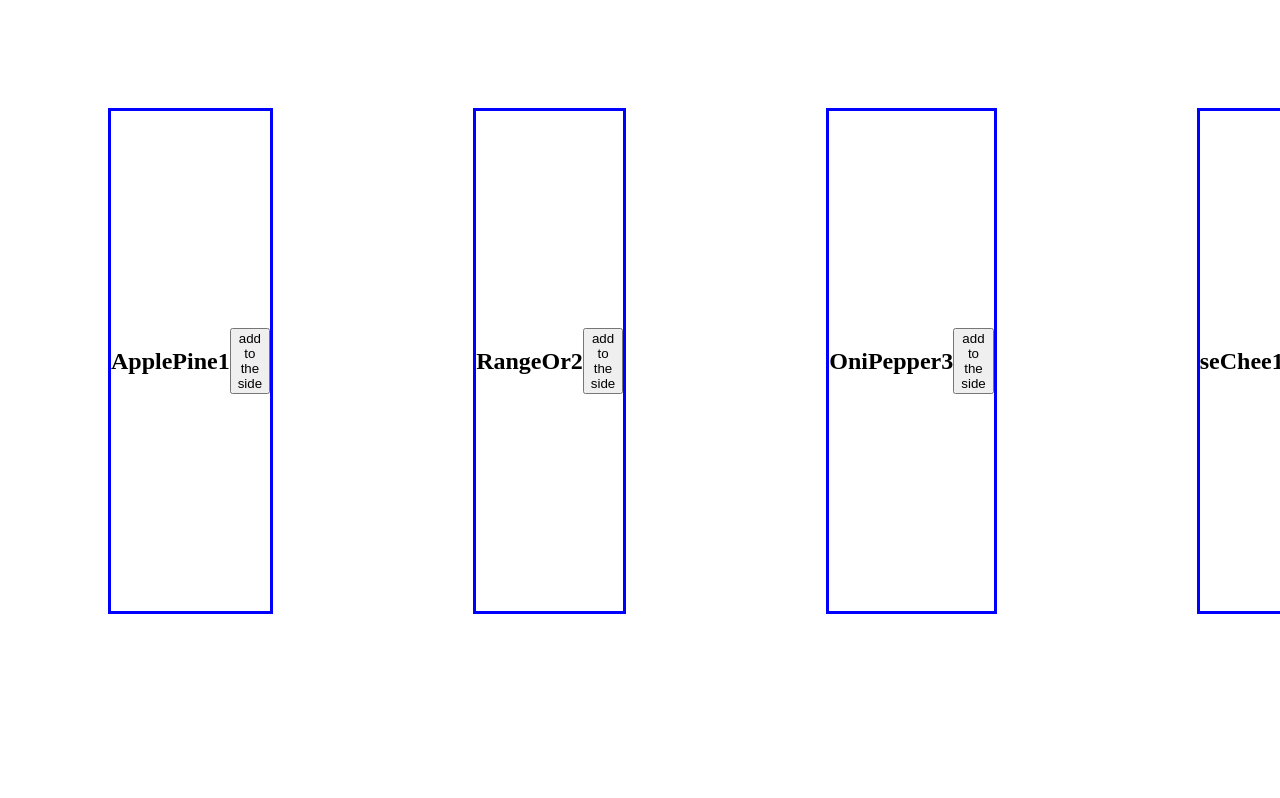
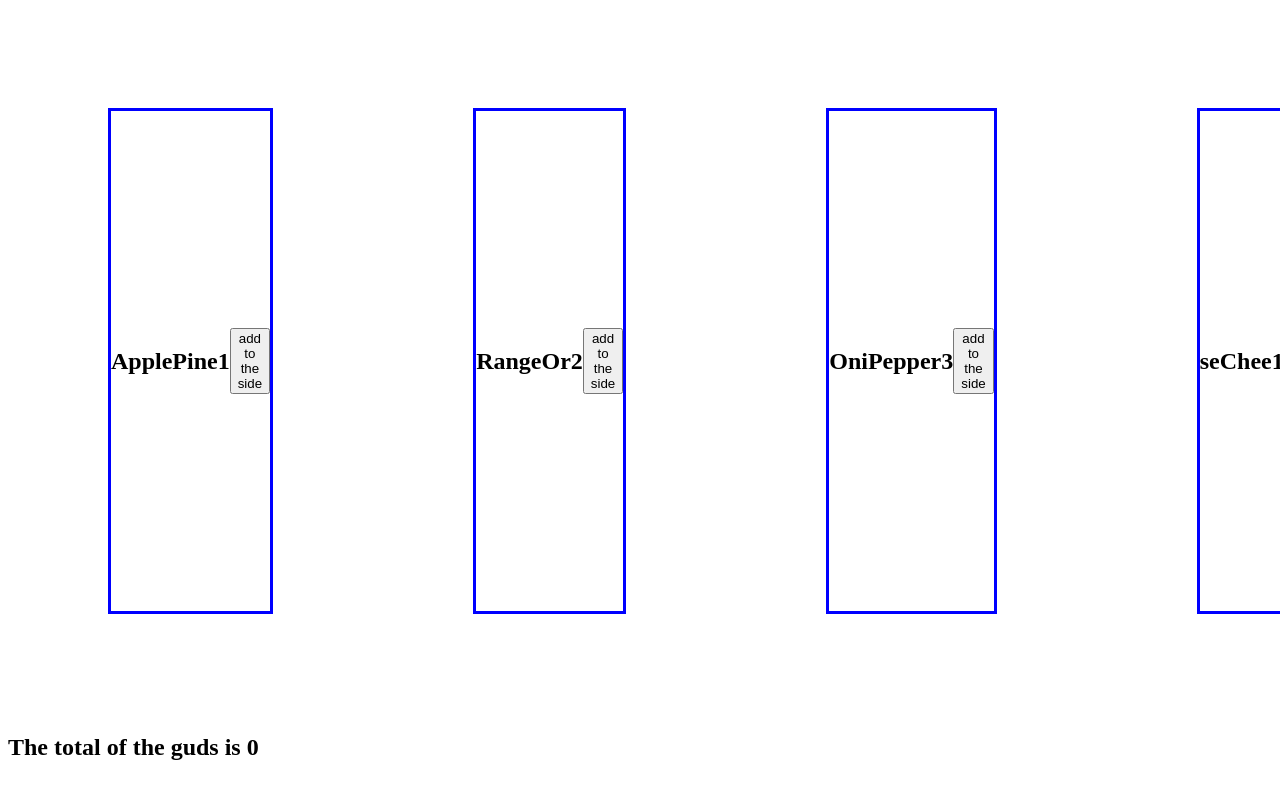
Before and after one commit to staten-island-tech/vue-reactivity-project-ierhe, a Vue app in the folder app/: page / in a window 1280 px wide. Shown: the top 798 px of the page. Built offline with nearby package versions, Linux system fonts and the light colour scheme.

Commit message:
Update BuildClick.vue

```diff
--- a/app/src/views/BuildClick.vue
+++ b/app/src/views/BuildClick.vue
@@ -2,6 +2,7 @@
   <div>
     <TwoBox v-for="guds in arrrayofguds" :key="guds.nameofguds" :guds="guds">{{ guds.nameofguds }}</TwoBox>
   </div>
+  <h2>The total of the guds is {{ totalmoney }}</h2>
 </template>
 
 <script setup>
@@ -14,6 +15,7 @@ const arrrayofguds = ref([
   {nameofguds: 'seChee', price:1},
   {nameofguds: 'pleAp', price:2}
 ])
+const totalmoney = 0
 
 </script>
 
```
